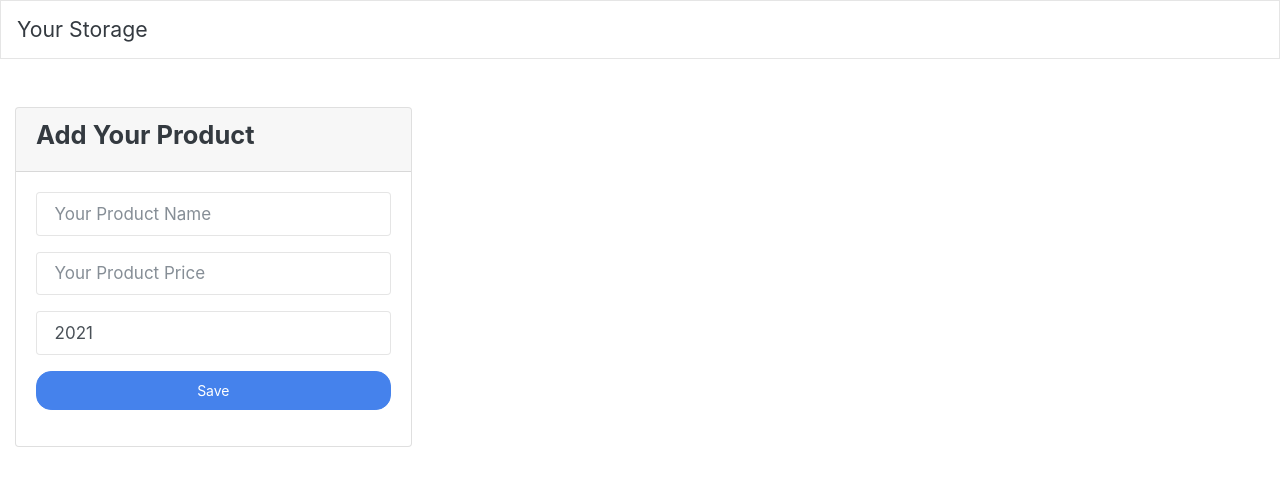
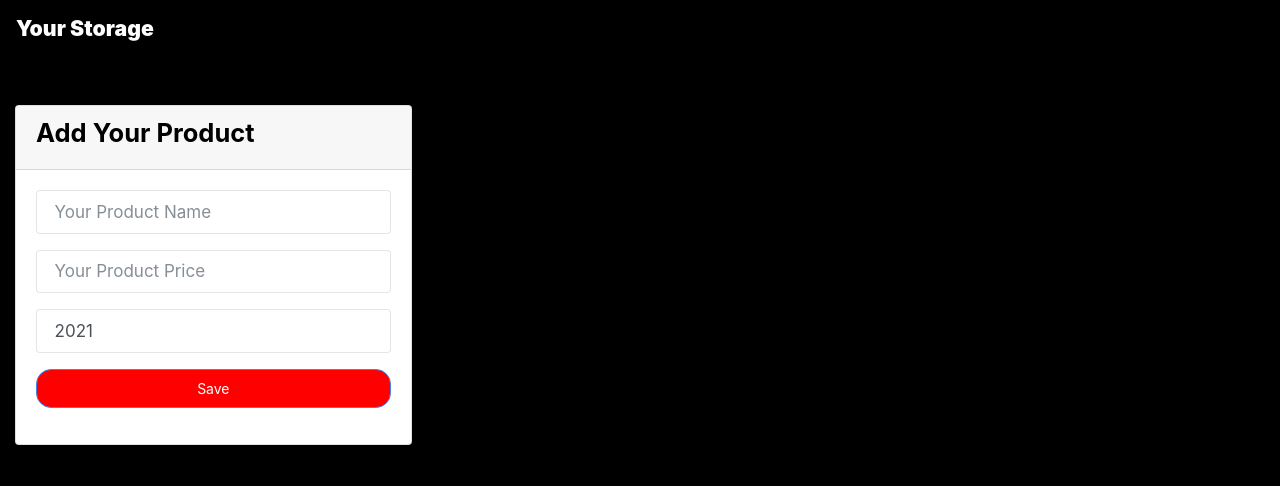
Before and after one commit to Isaabu001/Your-Storage, a plain HTML site: page index.html in a window 1280 px wide. Drawn offline with nearby package versions, Linux system fonts and the light colour scheme.

Commit message:
Update index.html

```diff
--- a/index.html
+++ b/index.html
@@ -12,9 +12,9 @@
 
 <body>
     <!-- NAVIGATION -->
-    <nav class="navbar navbar-expand-lg navbar-light bg-light">
+    <nav class="navbar navbar-expand-lg navbar-black bg-blackt">
         <a href="/" class="navbar-brand">
-            Your Storage
+            <b><strong style="color: #ffff;">Your Storage</strong></b>
         </a>
     </nav>
 
@@ -40,7 +40,7 @@
                             <input type="number" id="pYear" min="1990" max="2025" value="2021" placeholder="Your Product Year" class="form-control" required="">
                         </div>
                         <div class="form-group">
-                            <input type="submit" value="Save" class="btn btn-primary btn-block">
+                            <input type="submit" value="Save" class="btn btn-primary btn-block" style="background-color: red;">
                         </div>
                     </form>
                 </div>
@@ -55,3 +55,9 @@
     <script src="app.js"></script>
 </body>
 </html>
+<style>
+    body{
+        background-color: black;
+        color: #000000;
+    }
+</style>
```
